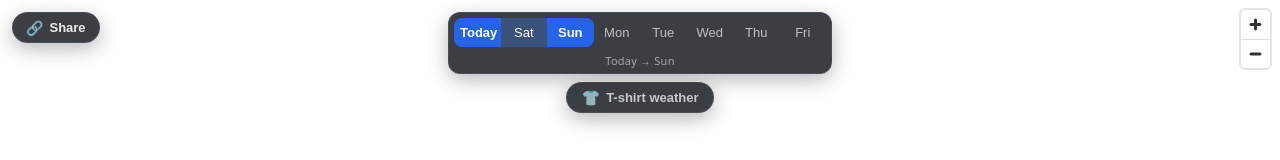
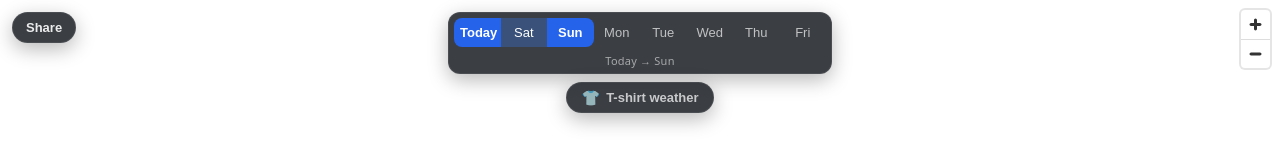
Before and after one commit to LokeSonne/weathereurope, a Nuxt app: page / in a window 1280 px wide. Shown: the top 160 px of the page. Built offline with nearby package versions, Linux system fonts and the light colour scheme; no server answers.

Commit message:
feat: remove clip-icon

```diff
--- a/app/components/WeatherMap.vue
+++ b/app/components/WeatherMap.vue
@@ -339,7 +339,9 @@ function declutterMarkers() {
         :aria-label="shareState === 'copied' ? 'Link copied' : 'Share this view'"
         @click="shareView"
       >
-        <span class="map-share__icon" aria-hidden="true">{{ shareState === 'copied' ? '✓' : '🔗' }}</span>
+        <span class="map-share__icon" aria-hidden="true">{{
+          shareState === 'copied' ? '✓' : ''
+        }}</span>
         {{ shareState === 'copied' ? 'Copied!' : 'Share' }}
       </button>
 
@@ -392,7 +394,7 @@ function declutterMarkers() {
 .map-share {
   display: inline-flex;
   align-items: center;
-  gap: 6px;
+  gap: 0px;
   border: 1px solid rgba(255, 255, 255, 0.08);
   background: rgba(17, 20, 26, 0.82);
   backdrop-filter: blur(10px);
@@ -403,7 +405,9 @@ function declutterMarkers() {
   padding: 7px 13px;
   border-radius: 999px;
   cursor: pointer;
-  transition: background-color 0.14s ease, color 0.14s ease;
+  transition:
+    background-color 0.14s ease,
+    color 0.14s ease;
 }
 
 .map-share:hover {
```
